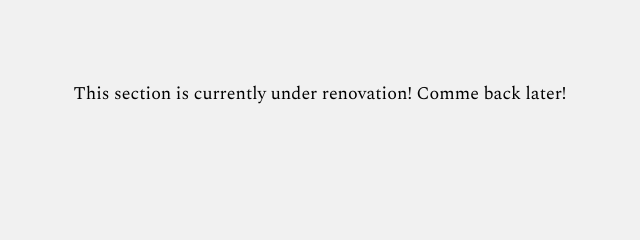
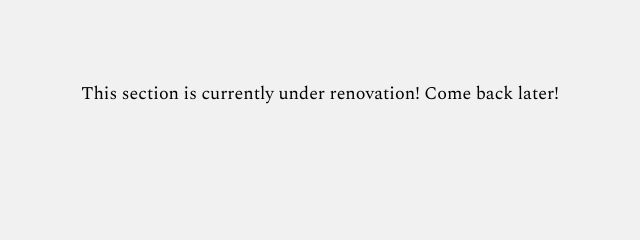
Before and after one commit to lady-c/portfolio-chloe-charlier, a plain HTML site: page designandillustration.html in a window 1280 px wide. Shown: the part 154-394 px from the top of the page, 320-960 px from the left. Drawn offline with nearby package versions, Linux system fonts and the light colour scheme.

Commit message:
fixed typo

```diff
--- a/designandillustration.html
+++ b/designandillustration.html
@@ -49,8 +49,8 @@
         </div>
          -->
 
-         <div class="flexcolumn">
-            <p>This section is currently under renovation! Comme back later!</p>
+        <div class="flexcolumn">
+            <p>This section is currently under renovation! Come back later!</p>
         </div>
 
     </div>
```
